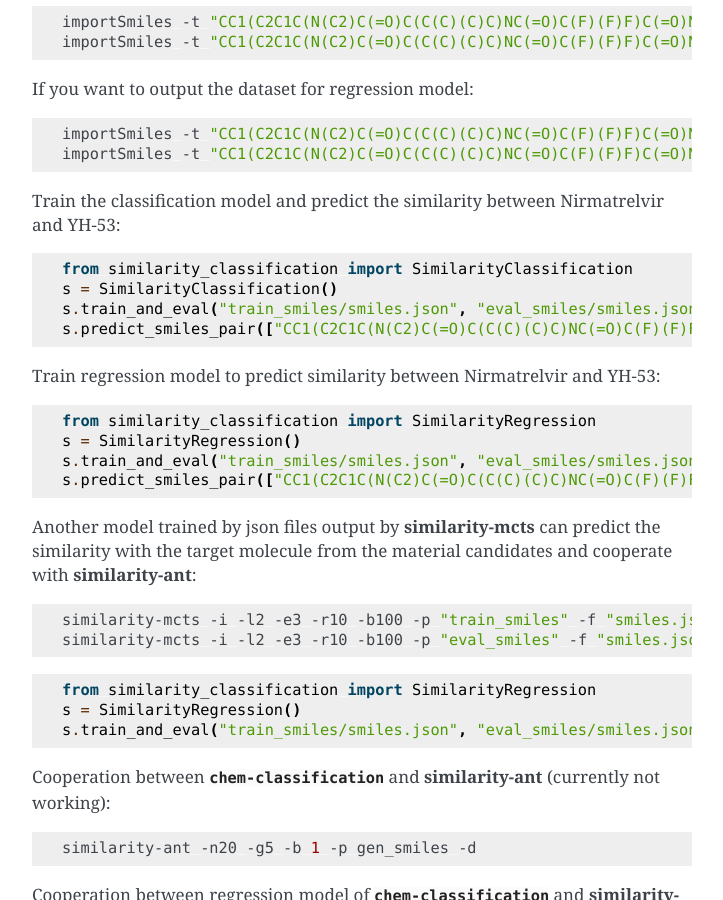
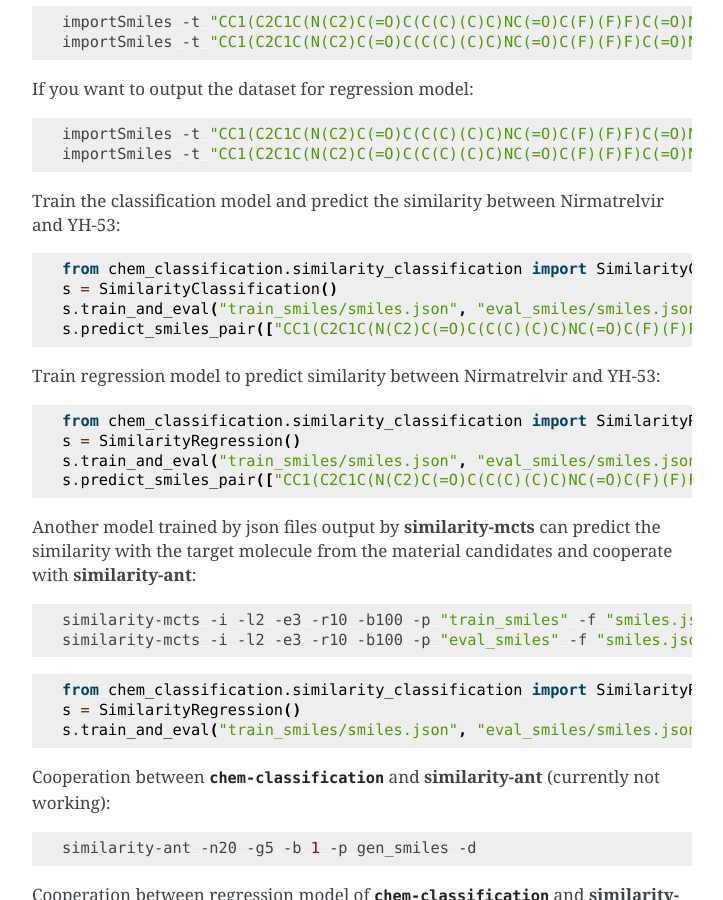
Before and after one commit to akuroiwa/chess-ant, a Sphinx documentation site: the page built from doc/o_unilateralis.rst, in a window 1280 px wide and 900 px high, scrolled down 1721 px. Shown: the whole window, without its empty margins (388-1111 px from the left). Built offline with Sphinx 7.4.7, drawn with Linux system fonts in a browser that asks for light colours.

Commit message:
Fix the manual.

```diff
--- a/doc/o_unilateralis.rst
+++ b/doc/o_unilateralis.rst
@@ -100,7 +100,7 @@
 
 .. code-block:: python
 
-   from similarity_classification import SimilarityClassification
+   from chem_classification.similarity_classification import SimilarityClassification
    s = SimilarityClassification()
    s.train_and_eval("train_smiles/smiles.json", "eval_smiles/smiles.json")
    s.predict_smiles_pair(["CC1(C2C1C(N(C2)C(=O)C(C(C)(C)C)NC(=O)C(F)(F)F)C(=O)NC(CC3CCNC3=O)C#N)C", "CC(C)CC(C(=O)NC(CC1CCNC1=O)C(=O)C2=NC3=CC=CC=C3S2)NC(=O)C4=CC5=C(N4)C=CC=C5OC"])
@@ -109,7 +109,7 @@
 
 .. code-block:: python
 
-   from similarity_classification import SimilarityRegression
+   from chem_classification.similarity_classification import SimilarityRegression
    s = SimilarityRegression()
    s.train_and_eval("train_smiles/smiles.json", "eval_smiles/smiles.json")
    s.predict_smiles_pair(["CC1(C2C1C(N(C2)C(=O)C(C(C)(C)C)NC(=O)C(F)(F)F)C(=O)NC(CC3CCNC3=O)C#N)C", "CC(C)CC(C(=O)NC(CC1CCNC1=O)C(=O)C2=NC3=CC=CC=C3S2)NC(=O)C4=CC5=C(N4)C=CC=C5OC"])
@@ -123,7 +123,7 @@
 
 .. code-block:: python
 
-   from similarity_classification import SimilarityRegression
+   from chem_classification.similarity_classification import SimilarityRegression
    s = SimilarityRegression()
    s.train_and_eval("train_smiles/smiles.json", "eval_smiles/smiles.json")
 
```
